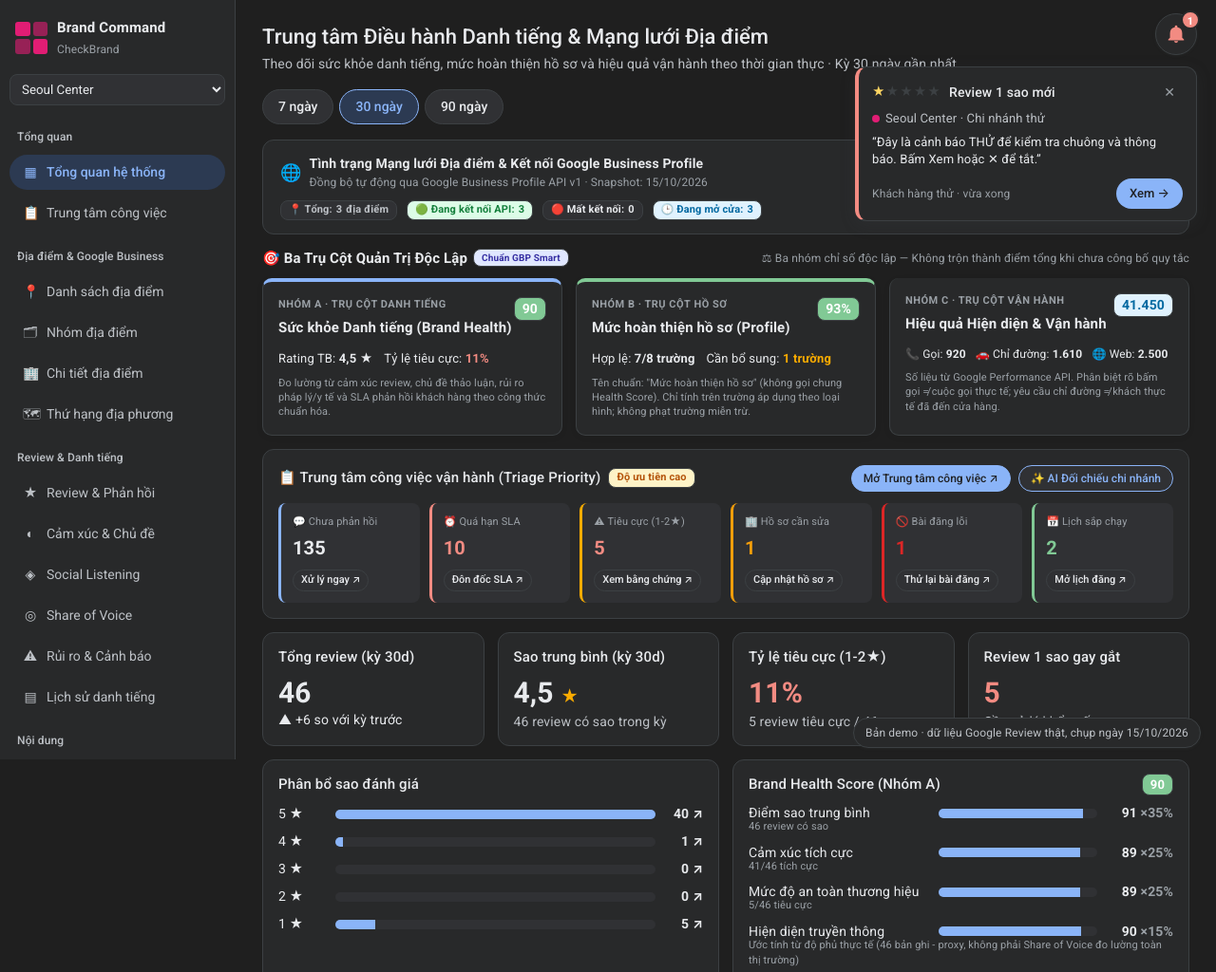
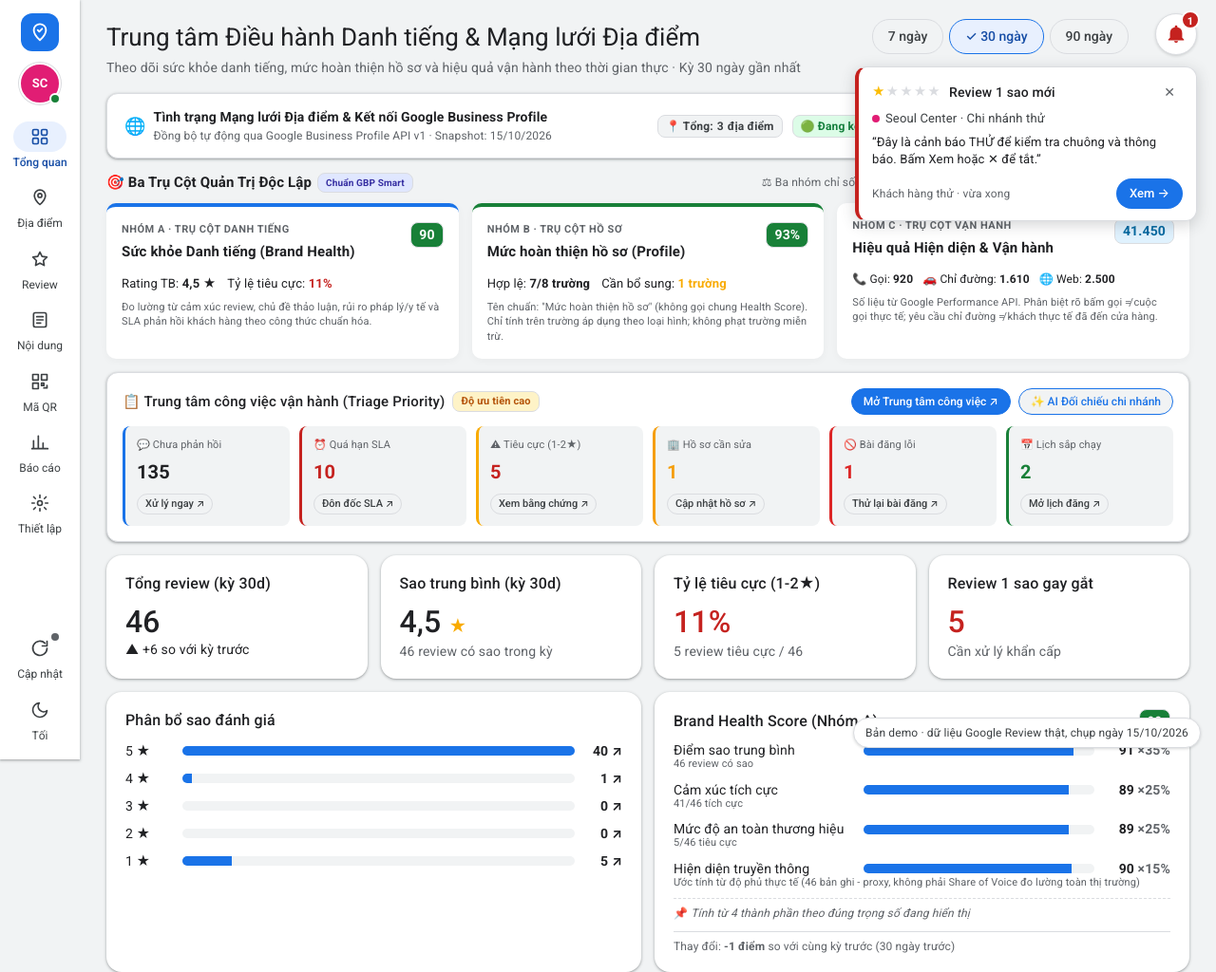
Before and after one commit to thanhdat-71ads/brand-gbp-analytics-suite, a website: page index.html in a window 1280 px wide. Shown: the top 1024 px of the page at 95% size. Drawn offline with Linux system fonts and the light colour scheme.

Commit message:
Giao diện kiểu Google Maps (bản 3b, full width)

```diff
--- /dev/null
+++ b/assets/css/theme-maps.css
@@ -0,0 +1,208 @@
+/* =====================================================================
+   CheckBrand – Giao diện kiểu Google Maps (bản B)
+   Nạp SAU assets/css/app.css. Muốn quay về giao diện cũ: xoá dòng
+   <link ... theme-maps.css> trong index.html.
+   ===================================================================== */
+
+/* ---------- 1. Màu (sáng) – bảng "Grayscale + Accent" chỉnh theo Google ---------- */
+:root {
+  --bg: #f1f3f4;
+  --surface-1: #ffffff;
+  --surface-2: #f1f3f4;
+  --line: #dadce0;
+  --text-primary: #202124;
+  --text-secondary: #3c4043;
+  --text-muted: #5f6368;
+
+  --gblue: #1a73e8;
+  --gblue-soft: #e8f0fe;
+  --gblue-text: #174ea6;
+  --series-1: #1a73e8;
+  --accent: #fbbc04;
+  --accent-soft: #fef7e0;
+  --accent-text: #b06000;
+  --good: #188038;
+  --good-soft: #e6f4ea;
+  --bad: #c5221f;
+  --bad-soft: #fce8e6;
+  --warn: #f9ab00;
+
+  --radius-card: 16px;
+  --radius-chip: 8px;
+  --elev-1: 0 1px 2px rgba(60, 64, 67, .3), 0 1px 3px 1px rgba(60, 64, 67, .15);
+  --elev-2: 0 1px 3px rgba(60, 64, 67, .3), 0 4px 8px 3px rgba(60, 64, 67, .15);
+  --rail-w: 84px;
+}
+
+/* ---------- 2. Màu (tối) – Google Maps dark ---------- */
+:root[data-theme="dark"] {
+  --bg: #1f1f1f;
+  --surface-1: #28292a;
+  --surface-2: #303134;
+  --line: #3c4043;
+  --text-primary: #e8eaed;
+  --text-secondary: #bdc1c6;
+  --text-muted: #9aa0a6;
+  --gblue: #8ab4f8;
+  --gblue-soft: #2c3a52;
+  --gblue-text: #aecbfa;
+  --series-1: #8ab4f8;
+  --good: #81c995;
+  --good-soft: #264d34;
+  --bad: #f28b82;
+  --bad-soft: #5c2b29;
+  --elev-1: 0 1px 2px rgba(0, 0, 0, .6);
+  --elev-2: 0 4px 12px rgba(0, 0, 0, .6);
+}
+
+html, body { background: var(--bg); font-family: Roboto, system-ui, -apple-system, "Segoe UI", sans-serif; }
+
+/* ---------- 3. Bố cục: rail 84px + nội dung ---------- */
+#app { grid-template-columns: var(--rail-w) 1fr; }
+#main { padding: 20px 28px 64px; max-width: none; width: 100%; box-sizing: border-box; } /* full chiều ngang màn hình */
+
+#side {
+  padding: 0;
+  background: transparent;
+  border-right: 0;
+  overflow: visible;
+  z-index: 40;
+  gap: 0;
+}
+
+.rail {
+  height: 100%;
+  display: flex;
+  flex-direction: column;
+  align-items: center;
+  gap: 2px;
+  padding: 14px 0 12px;
+  background: var(--surface-1);
+  box-shadow: var(--elev-1);
+  overflow-y: auto;
+  box-sizing: border-box;
+}
+
+.rail-logo {
+  width: 40px; height: 40px; border-radius: 12px;
+  background: var(--gblue);
+  display: grid; place-items: center;
+  margin-bottom: 10px; flex: none;
+}
+
+.rail-brand {
+  position: relative;
+  width: 44px; height: 44px; border-radius: 50%;
+  border: 2px solid var(--surface-1);
+  background: var(--brand, #1a73e8);
+  color: #fff; font-weight: 700; font-size: 13px;
+  display: grid; place-items: center;
+  margin-bottom: 10px; flex: none;
+  box-shadow: 0 0 0 1px var(--line);
+}
+.rail-brand.open, .rail-brand:hover { box-shadow: 0 0 0 3px var(--gblue-soft), 0 0 0 4px var(--gblue); }
+.rail-health {
+  position: absolute; right: -2px; bottom: -2px;
+  width: 12px; height: 12px; border-radius: 50%;
+  border: 2px solid var(--surface-1);
+}
+
+.rail-item {
+  position: relative;
+  width: 76px;
+  display: flex; flex-direction: column; align-items: center; gap: 4px;
+  padding: 6px 0;
+  border: 0; background: none;
+  color: var(--text-secondary);
+  font-size: 12px; line-height: 1.2;
+  flex: none;
+}
+.rail-ic {
+  width: 56px; height: 32px; border-radius: 16px;
+  display: grid; place-items: center;
+  transition: background .15s;
+}
+.rail-item:hover .rail-ic { background: var(--surface-2); }
+.rail-item.on { color: var(--gblue-text); font-weight: 500; }
+.rail-item.on .rail-ic, .rail-item.open .rail-ic { background: var(--gblue-soft); }
+.rail-item:focus-visible { outline: none; }
+.rail-item:focus-visible .rail-ic { outline: 2px solid var(--gblue); outline-offset: 1px; }
+.rail-lb { max-width: 76px; text-align: center; }
+.rail-badge {
+  position: absolute; top: 2px; right: 8px;
+  min-width: 16px; height: 16px; padding: 0 4px; box-sizing: border-box;
+  border-radius: 8px; background: var(--bad); color: #fff;
+  font-size: 10px; font-weight: 700; line-height: 16px; text-align: center;
+}
+.rail-live { position: absolute; top: 6px; right: 18px; width: 8px; height: 8px; border-radius: 50%; background: var(--good); }
+.rail-live.off { background: var(--text-muted); }
+.rail-sp { flex: 1 1 auto; min-height: 12px; }
+
+/* Danh sách mục con mở cạnh rail */
+.flyout {
+  position: fixed;
+  top: 12px;
+  left: calc(var(--rail-w) + 8px);
+  width: 260px;
+  max-height: calc(100vh - 24px);
+  overflow-y: auto;
+  background: var(--surface-1);
+  border-radius: 16px;
+  box-shadow: var(--elev-2);
+  padding: 10px;
+  display: flex; flex-direction: column; gap: 2px;
+  z-index: 60;
+  animation: cb-fly .14s ease-out;
+}
+@keyframes cb-fly { from { opacity: 0; transform: translateX(-6px); } to { opacity: 1; transform: none; } }
+.fly-t { font-size: 13px; font-weight: 500; color: var(--text-muted); padding: 6px 10px 8px; }
+.flyout .nav { border-radius: 999px; padding: 10px 14px; font-size: 14px; color: var(--text-primary); }
+.flyout .nav.on { background: var(--gblue-soft); color: var(--gblue-text); font-weight: 500; }
+.flyout .brandsel { margin: 0 4px 8px; width: auto; border-radius: 8px; padding: 9px 10px; font-size: 14px; }
+.flyout .healthcard { margin: 4px; border: 0; background: var(--surface-2); }
+.flyout .live { padding: 8px 10px 4px; }
+
+@media (prefers-reduced-motion: reduce) { .flyout { animation: none; } }
+
+/* ---------- 4. Thẻ (card) – nổi nhẹ như Google Maps, không viền ---------- */
+.card {
+  border: 0;
+  border-radius: var(--radius-card);
+  box-shadow: var(--elev-1);
+  padding: 18px 20px;
+}
+.card h3 { font-size: 16px; font-weight: 500; }
+.kpi .v { font-weight: 500; font-size: 32px; }
+.kpi .d { font-size: 13px; color: var(--text-muted); }
+h1 { font-size: 26px; font-weight: 400; }
+.sub { font-size: 14px; color: var(--text-muted); }
+.muted { color: var(--text-muted); }
+.banner { border-radius: 12px; }
+
+/* ---------- 5. Nút & chip kiểu Google ---------- */
+.btn { border-radius: 18px; padding: 7px 16px; font-weight: 500; color: var(--text-secondary); }
+.btn.primary { background: var(--gblue); border-color: var(--gblue); color: #fff; }
+.btn.on { background: var(--gblue-soft); border-color: var(--gblue); color: var(--gblue-text); }
+.btn.on::before { content: "✓ "; }
+.chip { border-radius: var(--radius-chip); font-size: 12px; padding: 2px 8px; }
+.chip.pos { background: var(--good-soft); color: var(--good); border-color: transparent; }
+.chip.neg { background: var(--bad-soft); color: var(--bad); border-color: transparent; }
+
+/* ---------- 6. Bảng ---------- */
+th { color: var(--text-muted); font-weight: 500; }
+tr:hover td { background: var(--surface-2); }
+
+/* ---------- 7. Sao vàng Google ---------- */
+.star { color: #fbbc04; }
+
+/* ---------- 8. Điện thoại: rail thành thanh ngang trên cùng ---------- */
+@media (max-width: 700px) {
+  #app { grid-template-columns: 1fr; }
+  #side { position: sticky; top: 0; height: auto; }
+  .rail { flex-direction: row; height: auto; padding: 8px 64px 8px 8px; gap: 0; overflow-x: auto; overflow-y: hidden; } /* chừa chỗ cho chuông */
+  .rail-logo, .rail-sp { display: none; }
+  .rail-brand { margin: 0 8px 0 0; }
+  .rail-item { width: 68px; }
+  .flyout { top: 76px; left: 8px; right: 8px; width: auto; }
+  #main { padding: 16px; }
+}
--- a/index.html
+++ b/index.html
@@ -1,5 +1,5 @@
 <!doctype html>
-<html lang="vi" data-theme="dark">
+<html lang="vi" data-theme="light">
 
 <head>
   <meta charset="utf-8">
@@ -12,6 +12,8 @@
 
 
   <link rel="stylesheet" href="assets/css/app.css">
+  <!-- Giao diện kiểu Google Maps (bản B). Muốn quay về giao diện cũ: xoá dòng dưới -->
+  <link rel="stylesheet" href="assets/css/theme-maps.css">
 </head>
 
 <body>
```
Also changed, not shown: README.md, assets/js/app.js.
